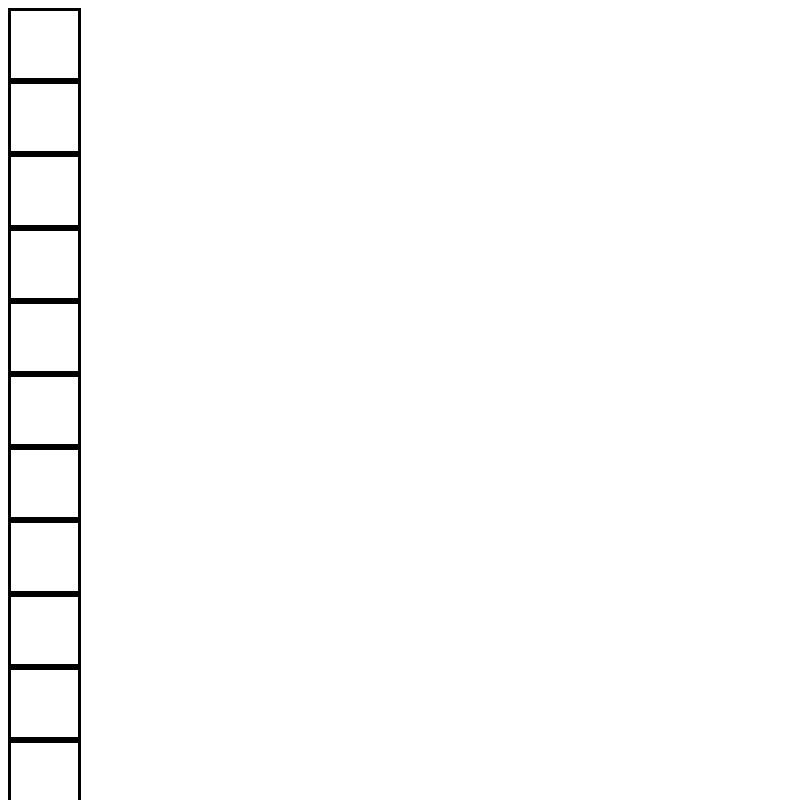
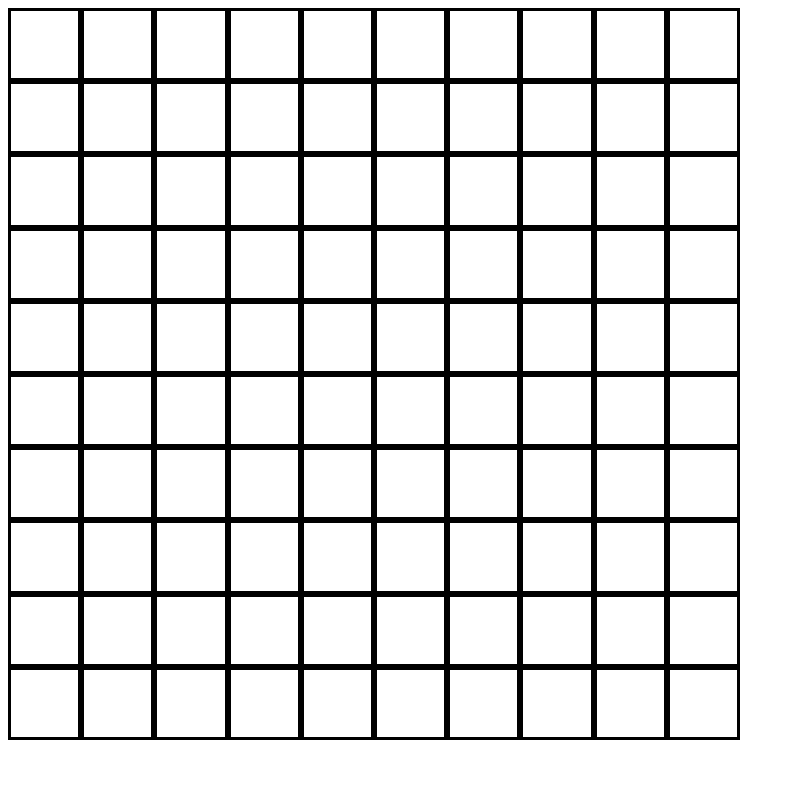
Before and after one commit to earacena/battleship-webapp-frontend, a React (Create React App) app: page / in a window 1280 px wide. Shown: the top 800 px of the page, without its empty margins (0-795 px from the left). Built offline with nearby package versions, Linux system fonts and the light colour scheme.

Commit message:
Add boardSize variable

```diff
--- a/src/features/Battleship/Battleship.tsx
+++ b/src/features/Battleship/Battleship.tsx
@@ -24,11 +24,13 @@ const generateBoard = (size: number): CellProps[][] => {
 }
 
 function Battleship() {
-  const [board] = useState(() => generateBoard(10));
+
+  const boardSize: number = 10;
+  const [board] = useState(() => generateBoard(boardSize));
 
   return (
     <div>
-      <Board>
+      <Board size={boardSize}>
         {board.map((row, y) =>
           row.map((cell, x) =>
             <Cell
```
